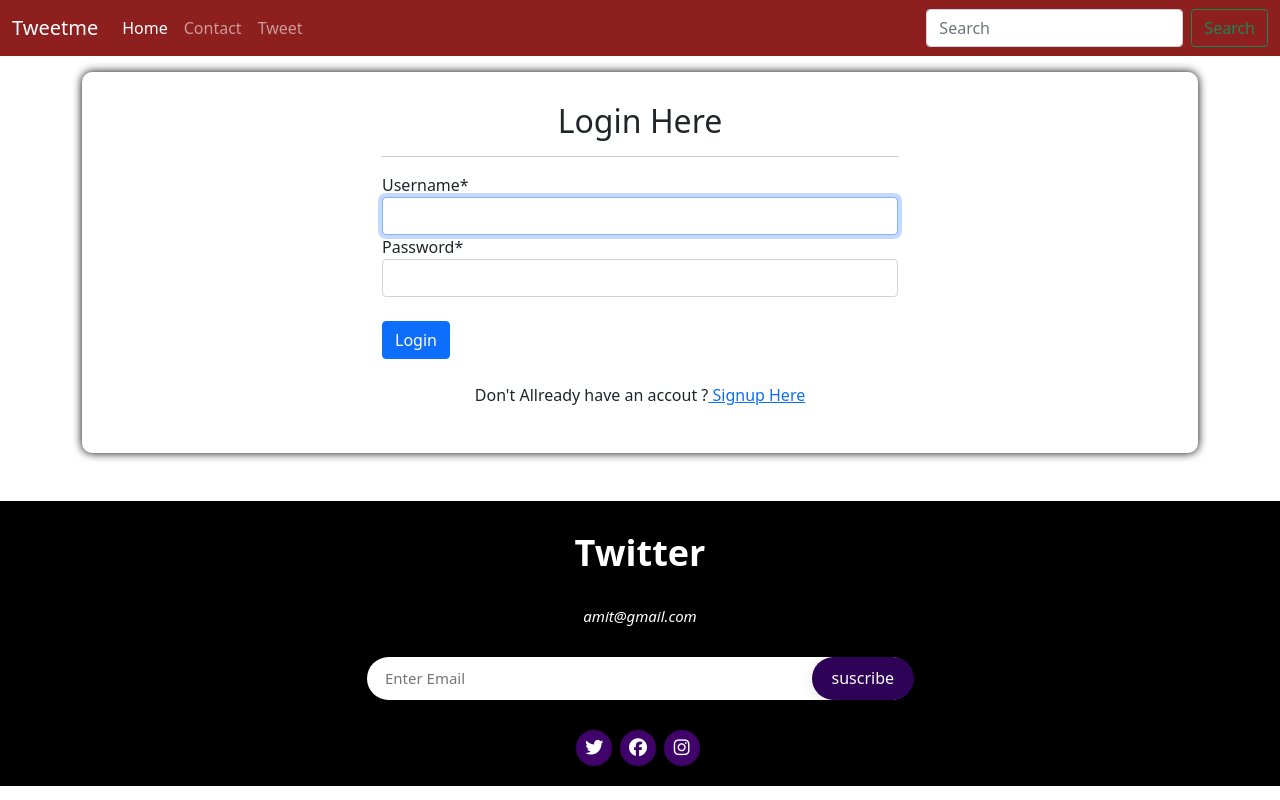
After one commit to 1234amit/twitter-clone, a Django app: page /accounts/login/ in a window 1280 px wide. The commit adds this page. Run offline with Django 3.2, Linux system fonts and the light colour scheme; some libraries are stand-ins or nearby versions.

Commit message:
user-login

```diff
--- a/App_Login/admin.py
+++ b/App_Login/admin.py
@@ -1,3 +1,5 @@
 from django.contrib import admin
-
+from  .models import UserProfile, Follow
 # Register your models here.
+admin.site.register(UserProfile)
+admin.site.register(Follow)
--- /dev/null
+++ b/App_Login/urls.py
@@ -0,0 +1,9 @@
+from django.urls import path
+from App_Login import views
+
+app_name = "App_Login"
+
+urlpatterns = [
+    path('signup/', views.sign_up, name="sign_up"),
+    path('login/', views.login_page, name="login"),
+]
--- a/App_Login/views.py
+++ b/App_Login/views.py
@@ -1,3 +1,42 @@
-from django.shortcuts import render
+from django.shortcuts import render, HttpResponseRedirect
+from App_Login.forms import CreateNewUser, EditProfile
+from django.contrib.auth import authenticate, login, logout
+from django.urls import reverse, reverse_lazy
+from App_Login.models import UserProfile, Follow
+from django.contrib.auth.forms import AuthenticationForm
+from django.contrib.auth.decorators import login_required
+
+from django.contrib.auth.models import User
 
 # Create your views here.
+
+def sign_up(request):
+    form = CreateNewUser()
+    registered = False
+    if request.method == 'POST':
+        form = CreateNewUser(data=request.POST)
+        if form.is_valid():
+            user = form.save()
+            registered = True
+            user_profile = UserProfile(user=user)
+            user_profile.save()
+            return HttpResponseRedirect(reverse('App_Login:login'))
+    return render(request,'App_Login/signup.html', context={'title':'signup', 'form':form})
+
+
+def login_page(request):
+    form = AuthenticationForm()
+    if request.method == 'POST':
+        form = AuthenticationForm(data=request.POST)
+        if form.is_valid():
+            username = form.cleaned_data.get('username')
+            password = form.cleaned_data.get('password')
+            user = authenticate(username=username, password=password)
+            if user is not None:
+                login(request, user)
+                return HttpResponseRedirect(reverse('tweets:home'))
+    return render(request, 'App_Login/login.html', context={'title':'login', 'form':form})
+
+@login_required
+def logout(request):
+    return HttpResponseRedirect(reverse('App_Login:login'))
--- /dev/null
+++ b/templates/App_Login/login.html
@@ -0,0 +1,23 @@
+{% extends 'base.html' %}
+{% load crispy_forms_tags %}
+{% block title_block %}{{title}}{% endblock %}
+{% block content %}
+<div class="main-content">
+    <div class="row justify-content-center">
+        <section class="col-12 col-md-6 col-sm-6">
+            <h2 class="text-center">Login Here</h2>
+            <hr>
+            <form method="POST">
+                {% csrf_token %}
+                {{form|crispy}}
+                <br>
+                <button type="submit" name="submit" class="btn btn-primary">Login</button>
+            </form>
+            <br>
+            <p class="text-center">Don't Allready have an accout ?<a href="{% url 'App_Login:sign_up' %}"> Signup Here</a></p>
+        </section>
+
+    </div>
+
+</div>
+{% endblock content %}
--- a/templates/base.html
+++ b/templates/base.html
@@ -9,6 +9,13 @@
     <script src="https://kit.fontawesome.com/332a215f17.js" crossorigin="anonymous"></script>
     <link href="https://cdn.jsdelivr.net/npm/bootstrap@5.0.0-beta2/dist/css/bootstrap.min.css" rel="stylesheet" integrity="sha384-BmbxuPwQa2lc/FVzBcNJ7UAyJxM6wuqIj61tLrc4wSX0szH/Ev+nYRRuWlolflfl" crossorigin="anonymous">
     <style>
+        .main-content{
+          background: #fff;
+          padding: 30px;
+          border-radius: 10px;
+          box-shadow:0px 0px 10px 0px #000;
+          margin-bottom: 20px;
+        }
         .bg-tweetme {
             background-color: #8e1f1f!important;
         }
--- a/templates/components/navbar.html
+++ b/templates/components/navbar.html
@@ -5,29 +5,18 @@
         <span class="navbar-toggler-icon"></span>
       </button>
       <div class="collapse navbar-collapse d-none" id="navbarSupportedContent">
-        <ul class="navbar-nav me-auto mb-2 mb-lg-0 d-none">
+        <ul class="navbar-nav me-auto mb-2 mb-lg-0">
           <li class="nav-item">
             <a class="nav-link active" aria-current="page" href="#">Home</a>
           </li>
           <li class="nav-item">
-            <a class="nav-link" href="#">Link</a>
-          </li>
-          <li class="nav-item dropdown">
-            <a class="nav-link dropdown-toggle" href="#" id="navbarDropdown" role="button" data-bs-toggle="dropdown" aria-expanded="false">
-              Dropdown
-            </a>
-            <ul class="dropdown-menu" aria-labelledby="navbarDropdown">
-              <li><a class="dropdown-item" href="#">Action</a></li>
-              <li><a class="dropdown-item" href="#">Another action</a></li>
-              <li><hr class="dropdown-divider"></li>
-              <li><a class="dropdown-item" href="#">Something else here</a></li>
-            </ul>
+            <a class="nav-link" href="#">Contact</a>
           </li>
           <li class="nav-item">
-            <a class="nav-link disabled" href="#" tabindex="-1" aria-disabled="true">Disabled</a>
+            <a class="nav-link" href="{% url 'tweets:create-tweet' %}">Tweet</a>
           </li>
         </ul>
-        <form class="d-flex d-none">
+        <form class="d-flex">
           <input class="form-control me-2" type="search" placeholder="Search" aria-label="Search">
           <button class="btn btn-outline-success" type="submit">Search</button>
         </form>
--- a/tweetme2/settings.py
+++ b/tweetme2/settings.py
@@ -39,6 +39,7 @@ INSTALLED_APPS = [
     'django.contrib.staticfiles',
     'tweets',
     'crispy_forms',
+    'App_Login',
 ]
 
 CRISPY_TEMPLATE_PACK = 'bootstrap4'
--- a/tweetme2/urls.py
+++ b/tweetme2/urls.py
@@ -22,6 +22,8 @@ from django.conf import settings
 
 urlpatterns = [
     path('admin/', admin.site.urls),
-    path('', include('tweets.urls')),
+    path('accounts/', include('App_Login.urls')),
+    path('tweet/', include('tweets.urls')),
+
 ]
 urlpatterns += static(settings.MEDIA_URL, document_root=settings.MEDIA_ROOT)
--- a/tweets/views.py
+++ b/tweets/views.py
@@ -7,7 +7,7 @@ from .forms import TweetForm
 # Create your views here.
 
 def home_view(request, *args, **kwargs):
-    return render(request, 'pages/home.html', context={})
+    return render(request, 'tweets/home.html', context={})
 
 def tweet_create_view(request, *args, **kwargs):
     form = TweetForm()
```
Also changed, not shown: App_Login/forms.py (added, +17 -0 lines), App_Login/models.py (+18 -1 lines), templates/App_Login/signup.html (added, +27 -0 lines), App_Login/migrations/0001_initial.py (added), db.sqlite3, templates/App_Login/profile.html (added), templates/App_Login/user.html (added), templates/App_Login/user_other.html (added), templates/tweets/home.html (renamed from templates/pages/home.html), tweets/migrations/0003_auto_20210221_1127.py (added), tweets/urls.py (line endings or trailing spaces).
